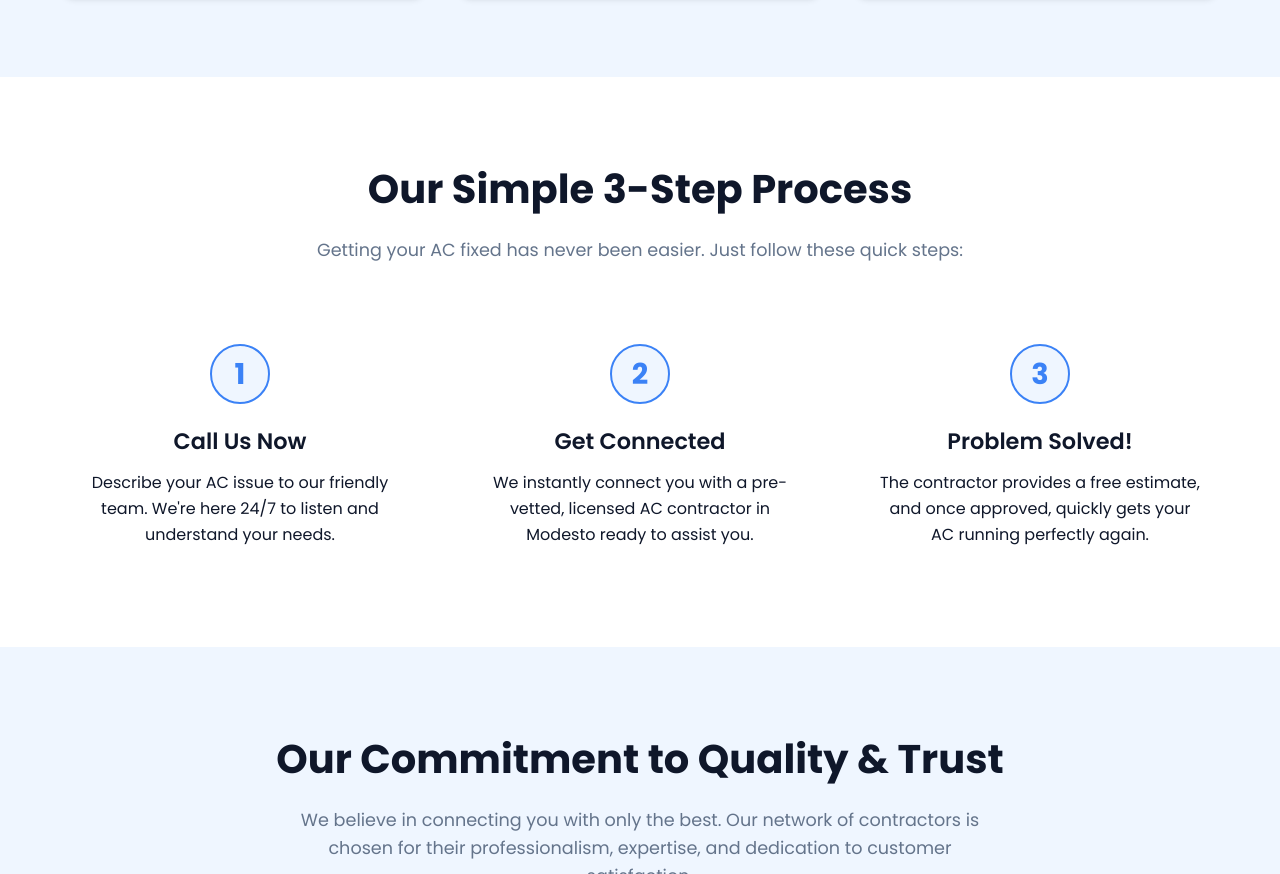
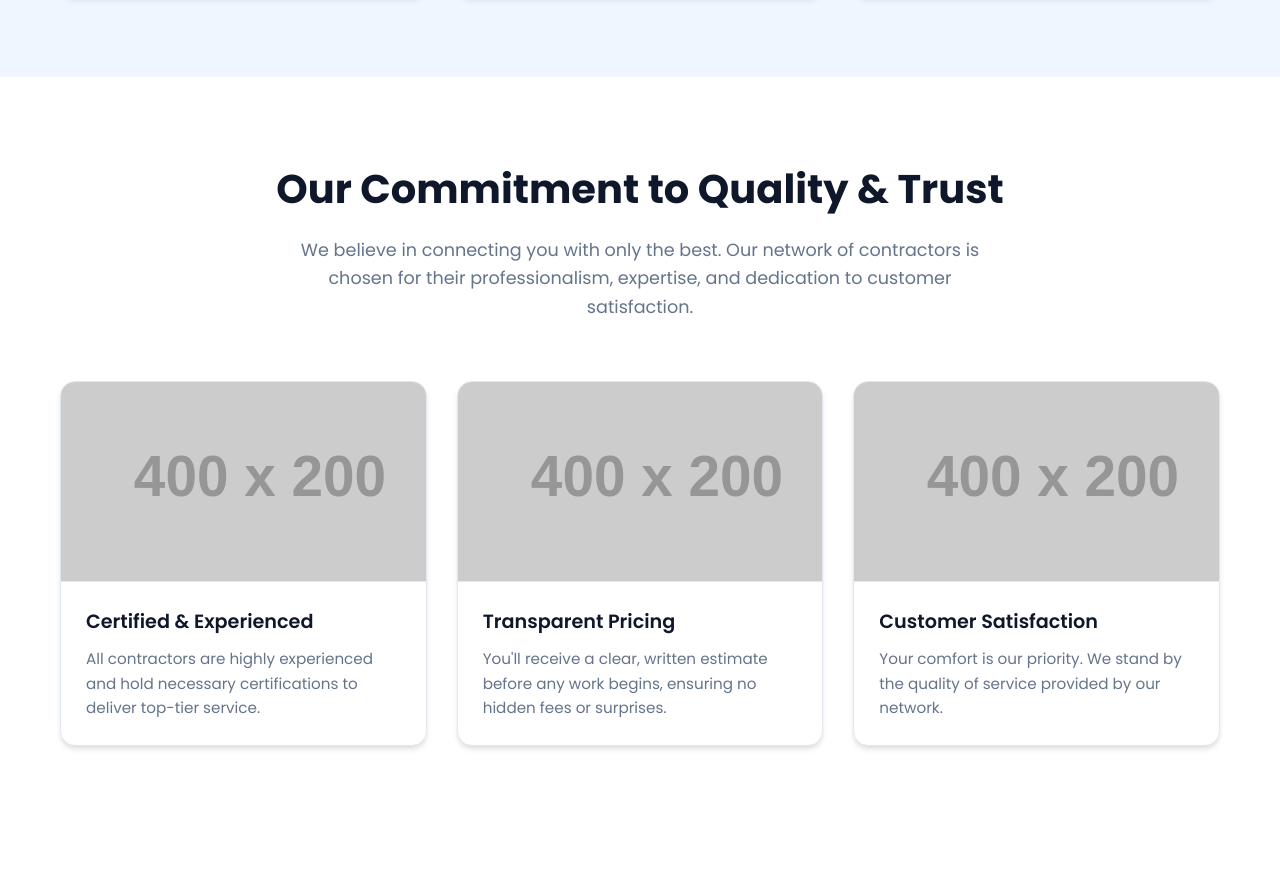
Before and after one commit to Chase-Borden/modestoacrepair, a plain HTML site: page index.html in a window 1280 px wide. Shown: the part 1926-2800 px from the top of the page. Drawn offline with Linux system fonts and the light colour scheme; placeholder pictures from the web are drawn by us.

Commit message:
Update index.html

```diff
--- a/index.html
+++ b/index.html
@@ -294,34 +294,6 @@
             font-size: 0.95rem;
         }
 
-        /* How It Works Section */
-        .process-grid {
-            display: grid;
-            grid-template-columns: repeat(auto-fit, minmax(300px, 1fr));
-            gap: 40px;
-            text-align: center;
-        }
-        .step-card { padding: 20px; }
-        .step-number {
-            width: 60px;
-            height: 60px;
-            background: var(--light-blue);
-            border: 2px solid var(--secondary-blue);
-            color: var(--secondary-blue);
-            border-radius: 50%;
-            display: flex;
-            align-items: center;
-            justify-content: center;
-            margin: 0 auto 20px;
-            font-size: 1.8rem;
-            font-weight: 700;
-        }
-        .step-card h3 {
-            font-size: 1.4rem;
-            font-weight: 600;
-            margin-bottom: 10px;
-        }
-
         /* Quality Commitment Section */
         .commitment-grid {
             display: grid;
@@ -449,7 +421,7 @@
             .header-contact { text-align: center; }
             .hero-text h2 { font-size: 2.2rem; }
             .section-title { font-size: 2rem; }
-            .services-grid, .process-grid, .commitment-grid { grid-template-columns: 1fr; } /* Stacks cards on small screens */
+            .services-grid, .commitment-grid { grid-template-columns: 1fr; } /* Stacks cards on small screens */
             .footer-content { grid-template-columns: 1fr; } /* Stacks footer sections */
             .final-cta-section { margin: 40px 10px; padding: 60px 20px; } /* Smaller margins for mobile */
         }
@@ -483,7 +455,7 @@
                     </div>
                 </div>
                 <div class="header-contact">
-                    <a href="tel:2095552665" class="phone-number">(209) 555-COOL</a>
+                    <a href="tel:2099240363" class="phone-number">(209) 924-0363</a>
                     <div class="availability">Available 24/7 • Free Estimates</div>
                 </div>
             </div>
@@ -503,7 +475,7 @@
                             <div class="trust-item">✓ Upfront Pricing</div>
                             <div class="trust-item">✓ 100% Satisfaction Guarantee</div>
                         </div>
-                        <a href="tel:2095552665" class="cta-button">Call Now - Get Connected Instantly</a>
+                        <a href="tel:2099240363" class="cta-button">Call Now - Get Connected Instantly</a>
                     </div>
                     <div class="hero-image">
                         <img src="https://via.placeholder.com/600x380?text=Professional+HVAC+Technician" alt="Professional HVAC technician working on an AC unit" class="hero-img-placeholder">
@@ -583,31 +555,7 @@
             </div>
         </section>
 
-        <section class="section section-white" id="process">
-            <div class="container">
-                <h2 class="section-title">Our Simple 3-Step Process</h2>
-                <p class="section-subtitle">Getting your AC fixed has never been easier. Just follow these quick steps:</p>
-                <div class="process-grid">
-                    <div class="step-card">
-                        <div class="step-number">1</div>
-                        <h3>Call Us Now</h3>
-                        <p>Describe your AC issue to our friendly team. We're here 24/7 to listen and understand your needs.</p>
-                    </div>
-                    <div class="step-card">
-                        <div class="step-number">2</div>
-                        <h3>Get Connected</h3>
-                        <p>We instantly connect you with a pre-vetted, licensed AC contractor in Modesto ready to assist you.</p>
-                    </div>
-                    <div class="step-card">
-                        <div class="step-number">3</div>
-                        <h3>Problem Solved!</h3>
-                        <p>The contractor provides a free estimate, and once approved, quickly gets your AC running perfectly again.</p>
-                    </div>
-                </div>
-            </div>
-        </section>
-
-        <section class="section section-light" id="commitment">
+        <section class="section section-white" id="commitment">
             <div class="container">
                 <h2 class="section-title">Our Commitment to Quality & Trust</h2>
                 <p class="section-subtitle">We believe in connecting you with only the best. Our network of contractors is chosen for their professionalism, expertise, and dedication to customer satisfaction.</p>
@@ -644,7 +592,7 @@
             <div class="container">
                 <h2>Ready for Cool Air? Call Modesto AC Repair!</h2>
                 <p>Don't let the heat get to you. Our network of expert HVAC contractors is standing by, ready to provide fast, reliable, and affordable AC solutions.</p>
-                <a href="tel:2095552665" class="white-cta">Call Now - (209) 555-COOL</a>
+                <a href="tel:2099240363" class="white-cta">Call Now - (209) 924-0363</a>
             </div>
         </section>
     </main>
@@ -661,14 +609,13 @@
                     <h4>Quick Links</h4>
                     <ul>
                         <li><a href="#services">Our Services</a></li>
-                        <li><a href="#process">How It Works</a></li>
                         <li><a href="#commitment">Why Choose Us</a></li>
-                        <li><a href="tel:2095552665">Call Now</a></li>
+                        <li><a href="tel:2099240363">Call Now</a></li>
                     </ul>
                 </div>
                 <div class="footer-section">
                     <h4>Contact Us</h4>
-                    <p>📞 <a href="tel:2095552665">(209) 555-COOL</a></p>
+                    <p>📞 <a href="tel:2099240363">(209) 924-0363</a></p>
                     <p>📧 service@modestoacrepair.com</p>
                     <p>📍 Serving All of Modesto, CA</p>
                     <p>🕒 Available 24/7</p>
@@ -688,7 +635,7 @@
         "name": "Modesto AC Repair",
         "description": "Professional AC repair and installation services in Modesto, CA. 24/7 emergency service available. Connecting you with licensed, insured HVAC contractors.",
         "url": "https://modestoacrepair.com",
-        "telephone": "+12095552665",
+        "telephone": "+12099240363",
         "address": {
             "@type": "PostalAddress",
             "addressLocality": "Modesto",
```
